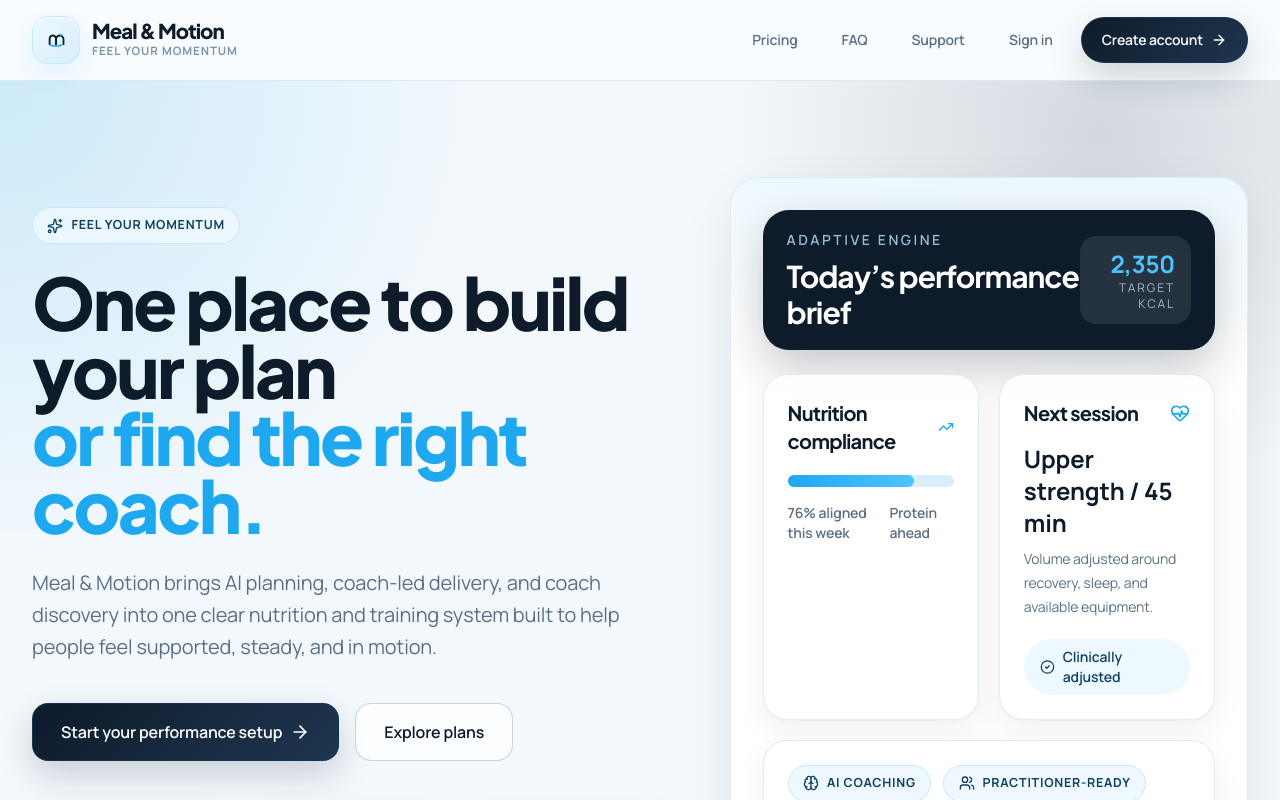
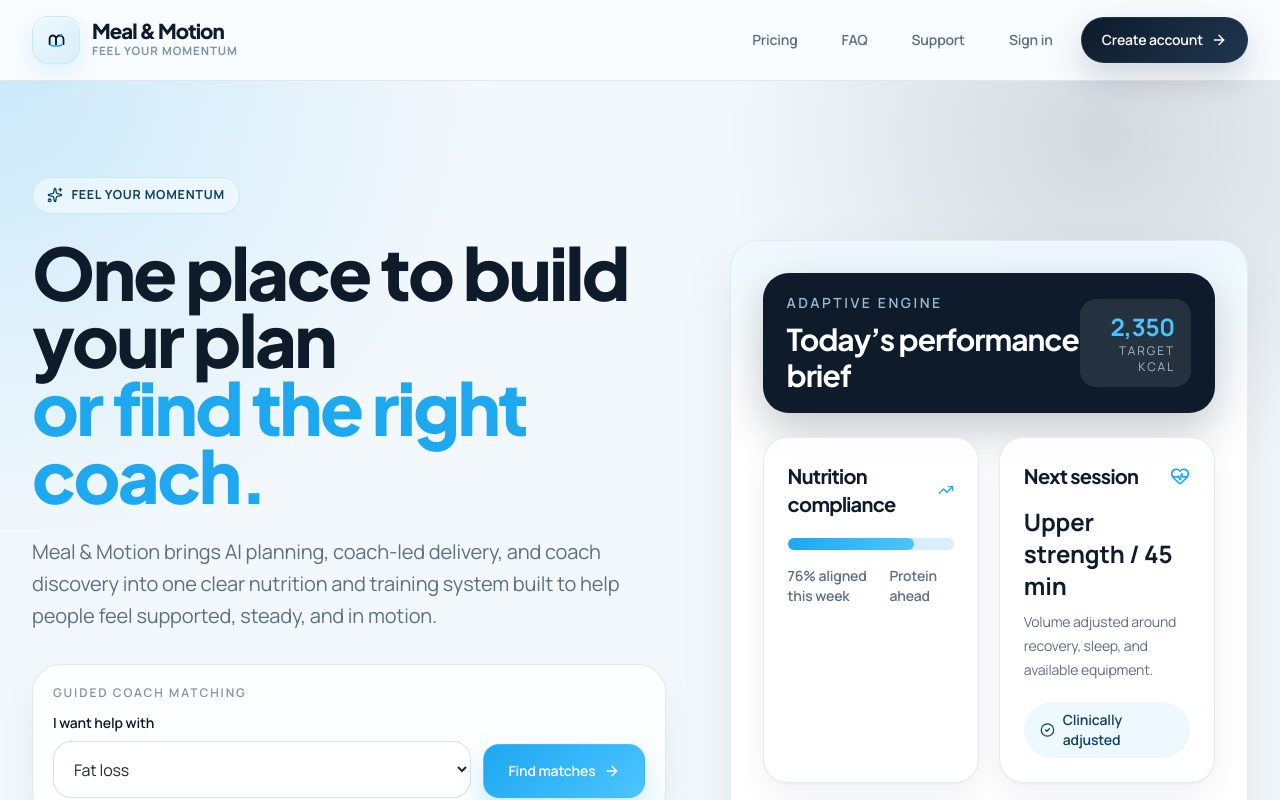
Before and after one commit to jperner11/NutrigoalApp, a Next.js app in the folder apps/web/: page / in a window 1280 px wide. Shown: the top 800 px of the page. Built offline with nearby package versions, Linux system fonts and the light colour scheme.

Commit message:
Integrate coach wizard with onboarding and leads

```diff
--- a/apps/web/src/app/(app)/onboarding/page.tsx
+++ b/apps/web/src/app/(app)/onboarding/page.tsx
@@ -1,6 +1,6 @@
 'use client'
 
-import { useState, useEffect } from 'react'
+import { useState, useEffect, useRef } from 'react'
 import {
   ArrowRight, ArrowLeft, User, Utensils,
   Calculator, Heart, Dumbbell, Briefcase, Calendar, Sparkles, Users, ClipboardList, MessageSquare,
@@ -19,6 +19,12 @@
 import type { UserMetrics, PersonalTrainerCustomIntakeQuestion } from '@nutrigoal/shared'
 import { useUser } from '@/hooks/useUser'
 import { createClient } from '@/lib/supabase/client'
+import {
+  clearWizardAnswers,
+  loadWizardAnswers,
+  saveLeadWizardPreferences,
+  type CoachWizardAnswers,
+} from '@/lib/findCoach'
 import { toast } from 'react-hot-toast'
 import { isManagedClientRole, isTrainerRole } from '@nutrigoal/shared'
 
@@ -42,8 +48,44 @@
   return `${h === 0 ? 12 : h > 12 ? h - 12 : h}:${m.toString().padStart(2, '0')} ${ampm}`
 }
 
+function mapWizardGoal(goal: string | null): UserMetrics['goal'] | null {
+  if (goal === 'Fat loss') return 'cutting'
+  if (goal === 'Muscle gain') return 'bulking'
+  if (goal === 'Body recomp') return 'maintenance'
+  if (goal === 'General fitness' || goal === 'Lifestyle/wellness' || goal === 'Sport-specific') return 'maintenance'
+  return null
+}
+
+function mapWizardTimeline(timeline: string | null) {
+  if (timeline === '1-4 weeks') return '4_weeks'
+  if (timeline === '1-3 months') return '12_weeks'
+  if (timeline === '3-6 months') return '6_months'
+  if (timeline === 'As long as it takes') return 'steady'
+  if (timeline === 'I just need one session') return '4_weeks'
+  return null
+}
+
+function mapWizardExperience(experience: string | null) {
+  if (experience === 'Complete beginner') return 'beginner'
+  if (experience === 'Some experience') return 'beginner'
+  if (experience === 'Intermediate') return 'intermediate'
+  if (experience === 'Advanced') return 'advanced'
+  return null
+}
+
+function mapWizardFocusAreas(focusAreas: string[]) {
+  return Array.from(new Set(focusAreas.flatMap((area) => {
+    if (area === 'Weight training') return ['strength']
+    if (area === 'Cardio' || area === 'HIIT' || area === 'Sport performance') return ['endurance']
+    if (area === 'Mobility') return ['functional']
+    return []
+  })))
+}
+
 export default function OnboardingPage() {
   const { profile } = useUser()
+  const wizardPrefillApplied = useRef(false)
+  const wizardAnswersRef = useRef<CoachWizardAnswers | null>(null)
   const [step, setStep] = useState(0)
   const [saving, setSaving] = useState(false)
   const isTrainer = isTrainerRole(profile?.role)
@@ -61,6 +103,27 @@
       window.location.href = '/dashboard'
     }
   }, [profile])
+
+  useEffect(() => {
+    if (!profile || isTrainer || wizardPrefillApplied.current) return
+
+    const wizardAnswers = loadWizardAnswers()
+    if (!wizardAnswers) return
+
+    wizardAnswersRef.current = wizardAnswers
+    wizardPrefillApplied.current = true
+
+    const mappedGoal = mapWizardGoal(wizardAnswers.goal)
+    const mappedTimeline = mapWizardTimeline(wizardAnswers.timeline)
+    const mappedExperience = mapWizardExperience(wizardAnswers.experience_level)
+    const mappedTrainingStyles = mapWizardFocusAreas(wizardAnswers.focus_areas)
+
+    if (mappedGoal) setGoal(mappedGoal)
+    if (mappedTimeline) setGoalTimeline(mappedTimeline)
+    if (mappedExperience) setExperience(mappedExperience)
+    if (mappedTrainingStyles.length > 0) setTrainingStyles(mappedTrainingStyles)
+    if (wizardAnswers.context_text.trim()) setDesiredOutcome(wizardAnswers.context_text.trim())
+  }, [profile, isTrainer])
 
   useEffect(() => {
     async function loadCoachQuestions() {
@@ -412,6 +475,11 @@
       }
     }
 
+    if (wizardAnswersRef.current) {
+      saveLeadWizardPreferences(wizardAnswersRef.current)
+      clearWizardAnswers()
+    }
+
     toast.success('Profile setup complete!')
     window.location.href = navigateTo === 'ai-generate' ? '/generate-plans' : '/dashboard'
   }
--- a/apps/web/src/app/api/coach-leads/route.ts
+++ b/apps/web/src/app/api/coach-leads/route.ts
@@ -1,6 +1,7 @@
 import { NextResponse } from 'next/server'
 import { createClient } from '@/lib/supabase/server'
 import { createAdminClient } from '@/lib/supabase/admin'
+import { normalizeCoachWizardAnswers } from '@/lib/findCoach'
 import { isTrainerRole } from '@nutrigoal/shared'
 
 export async function GET() {
@@ -81,6 +82,9 @@
   const budgetLabel = String(body?.budget_label ?? '').trim()
   const preferredFormat = String(body?.preferred_format ?? '').trim()
   const selectedOfferId = body?.selected_offer_id ? String(body.selected_offer_id).trim() : null
+  const wizardPreferences = body?.wizard_preferences
+    ? normalizeCoachWizardAnswers(body.wizard_preferences)
+    : null
 
   if (!coachId || !goalSummary) {
     return NextResponse.json({ error: 'Coach and goal summary are required.' }, { status: 400 })
@@ -160,6 +164,7 @@
       experience_level: profile.training_experience ?? null,
       selected_offer_id: selectedOfferId,
       selected_offer_title: selectedOfferTitle,
+      wizard_preferences: wizardPreferences,
     })
     .select('*')
     .single()
--- a/apps/web/src/app/page.tsx
+++ b/apps/web/src/app/page.tsx
@@ -12,6 +12,7 @@
   Users,
 } from 'lucide-react'
 import BrandLogo from '@/components/brand/BrandLogo'
+import LandingCoachCta from '@/components/marketing/LandingCoachCta'
 import PublicFooter from '@/components/marketing/PublicFooter'
 
 const pillars = [
@@ -81,13 +82,16 @@
               Meal & Motion brings AI planning, coach-led delivery, and coach discovery into one clear nutrition and
               training system built to help people feel supported, steady, and in motion.
             </p>
+            <div className="mt-8 max-w-2xl">
+              <LandingCoachCta />
+            </div>
             <div className="mt-10 flex flex-col gap-4 sm:flex-row">
-              <Link href="/signup" className="btn-primary inline-flex items-center justify-center gap-2 rounded-2xl px-7 py-4 text-base font-semibold">
-                Start your performance setup
+              <Link href="/find-coach" className="btn-primary inline-flex items-center justify-center gap-2 rounded-2xl px-7 py-4 text-base font-semibold">
+                Find your coach
                 <ArrowRight className="h-5 w-5" />
               </Link>
-              <Link href="/pricing" className="btn-secondary inline-flex items-center justify-center rounded-2xl px-7 py-4 text-base font-semibold">
-                Explore plans
+              <Link href="/signup" className="btn-secondary inline-flex items-center justify-center rounded-2xl px-7 py-4 text-base font-semibold">
+                Start your performance setup
               </Link>
             </div>
             <div className="mt-10 grid max-w-2xl grid-cols-3 gap-4">
--- a/apps/web/src/components/find-coach/CoachWizard.tsx
+++ b/apps/web/src/components/find-coach/CoachWizard.tsx
@@ -1,6 +1,7 @@
 'use client'
 
 import { type ComponentType, useEffect, useMemo, useState } from 'react'
+import { useSearchParams } from 'next/navigation'
 import type { LucideIcon } from 'lucide-react'
 import {
   ArrowLeft,
@@ -26,6 +27,7 @@
   saveWizardAnswers,
   type MatchedCoachResult,
   type CoachWizardAnswers,
+  WIZARD_GOALS,
 } from '@/lib/findCoach'
 import CoachResults from './CoachResults'
 import WizardProgress from './WizardProgress'
@@ -164,6 +166,7 @@
 ]
 
 export default function CoachWizard() {
+  const searchParams = useSearchParams()
   const [answers, setAnswers] = useState<CoachWizardAnswers>(DEFAULT_COACH_WIZARD_ANSWERS)
   const [stepIndex, setStepIndex] = useState(0)
   const [phase, setPhase] = useState<'questions' | 'loading' | 'results'>('questions')
@@ -172,10 +175,16 @@
 
   useEffect(() => {
     const storedAnswers = loadWizardAnswers()
-    if (!storedAnswers) return
+    const queryGoal = searchParams.get('goal')
+    const normalizedQueryGoal = WIZARD_GOALS.find((goal) => goal === queryGoal) ?? null
 
-    setAnswers(normalizeCoachWizardAnswers(storedAnswers))
-  }, [])
+    if (!storedAnswers && !normalizedQueryGoal) return
+
+    setAnswers(normalizeCoachWizardAnswers({
+      ...storedAnswers,
+      goal: storedAnswers?.goal ?? normalizedQueryGoal,
+    }))
+  }, [searchParams])
 
   useEffect(() => {
     saveWizardAnswers(answers)
--- /dev/null
+++ b/apps/web/src/components/marketing/LandingCoachCta.tsx
@@ -0,0 +1,47 @@
+'use client'
+
+import { useMemo, useState } from 'react'
+import Link from 'next/link'
+import { ArrowRight } from 'lucide-react'
+import { WIZARD_GOALS } from '@/lib/findCoach'
+
+export default function LandingCoachCta() {
+  const [goal, setGoal] = useState<(typeof WIZARD_GOALS)[number]>('Fat loss')
+  const href = useMemo(() => `/find-coach?goal=${encodeURIComponent(goal)}`, [goal])
+
+  return (
+    <div className="rounded-[28px] border border-[var(--line)] bg-[rgba(255,255,255,0.82)] p-4 shadow-[0_18px_36px_rgba(13,27,42,0.06)] sm:p-5">
+      <div className="text-xs font-semibold uppercase tracking-[0.16em] text-[var(--muted-soft)]">
+        Guided coach matching
+      </div>
+      <div className="mt-3 flex flex-col gap-3 sm:flex-row">
+        <div className="flex-1">
+          <label htmlFor="landing-goal" className="mb-2 block text-sm font-semibold text-[var(--foreground)]">
+            I want help with
+          </label>
+          <select
+            id="landing-goal"
+            value={goal}
+            onChange={(event) => setGoal(event.target.value as (typeof WIZARD_GOALS)[number])}
+            className="input-field py-3"
+          >
+            {WIZARD_GOALS.map((item) => (
+              <option key={item} value={item}>
+                {item}
+              </option>
+            ))}
+          </select>
+        </div>
+        <div className="sm:self-end">
+          <Link
+            href={href}
+            className="btn-accent inline-flex h-[54px] items-center justify-center gap-2 rounded-2xl px-6 text-sm font-semibold"
+          >
+            Find matches
+            <ArrowRight className="h-4 w-4" />
+          </Link>
+        </div>
+      </div>
+    </div>
+  )
+}
```
Also changed, not shown: apps/web/src/app/(app)/discover/page.tsx (+19 -1 lines), apps/web/src/lib/findCoach.ts (+36 -0 lines).
